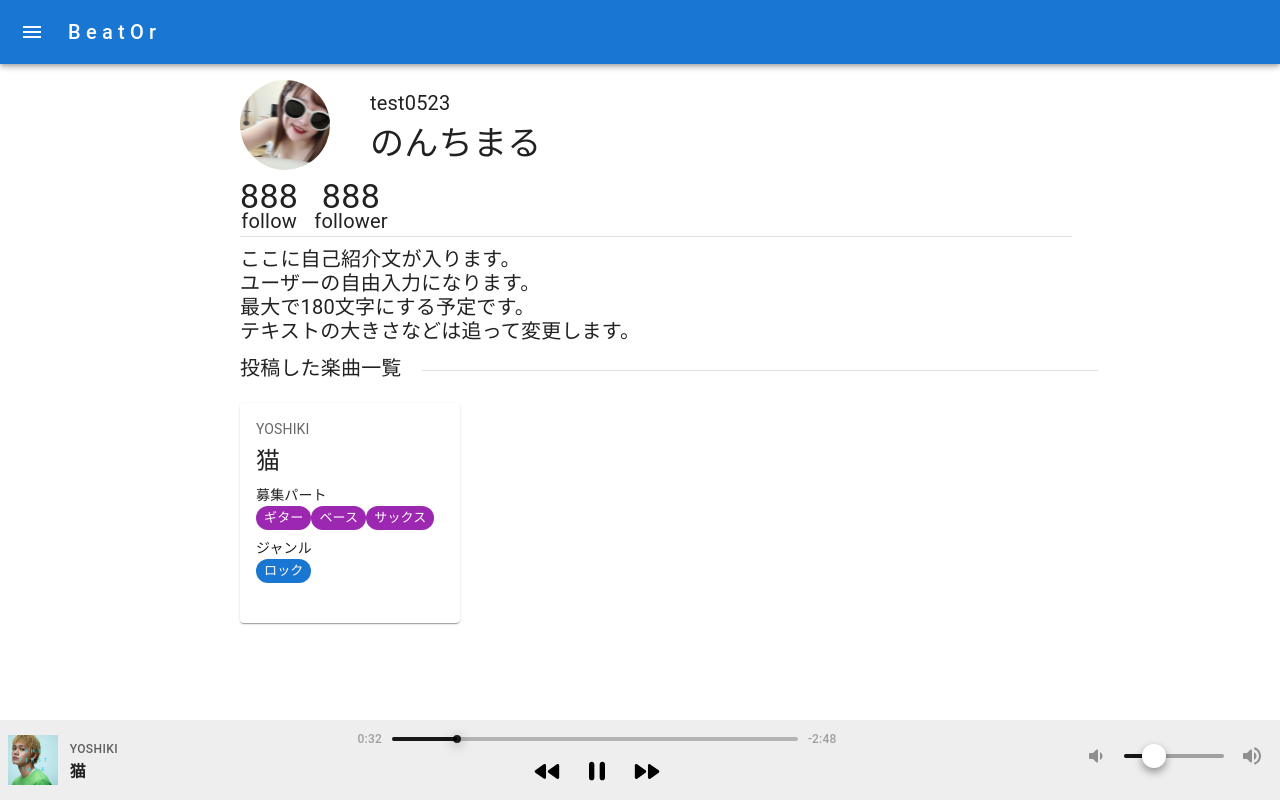
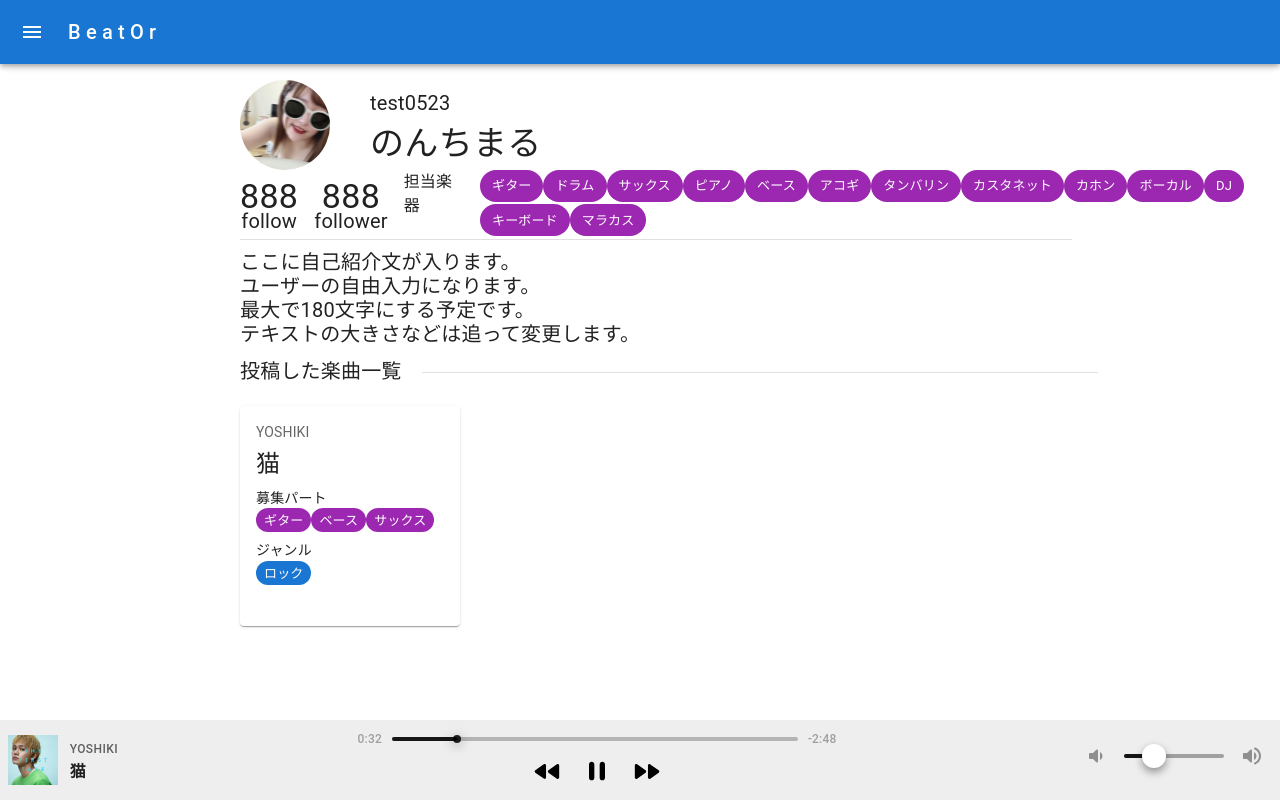
Before and after one commit to Jumpei-Arigaya/beator-front-web, a Next.js app: page /profile in a window 1280 px wide. Built offline with nearby package versions, Linux system fonts and the light colour scheme.

Commit message:
担当楽器の実装

```diff
--- /dev/null
+++ b/src/features/Profile/components/TantouGakki.tsx
@@ -0,0 +1,42 @@
+import { Typography, Stack, Chip } from "@mui/material";
+/**
+ * プロフィールに表示する担当楽器のコンポーネント
+ */
+type TantouGakkiProps = {};
+
+export const TantouGakki: React.FC<TantouGakkiProps> = ({}) => {
+  return (
+    <>
+      <Typography
+        fontSize="h7.fontSize"
+        sx={{ lineHeight: 1.5, margin: "0 1em" }}
+      >
+        担当楽器
+      </Typography>
+      <Stack
+        alignItems="center"
+        flexWrap="wrap"
+        sx={{
+          maxWidth: "800px",
+          marginBottom: 0.3,
+        }}
+      >
+        <Stack direction="row" flexWrap="wrap">
+          <Chip label="ギター" color="secondary" sx={{ marginBottom: 0.3 }} />
+          <Chip label="ドラム" color="secondary" />
+          <Chip label="サックス" color="secondary" />
+          <Chip label="ピアノ" color="secondary" />
+          <Chip label="ベース" color="secondary" />
+          <Chip label="アコギ" color="secondary" />
+          <Chip label="タンバリン" color="secondary" />
+          <Chip label="カスタネット" color="secondary" />
+          <Chip label="カホン" color="secondary" />
+          <Chip label="ボーカル" color="secondary" />
+          <Chip label="DJ" color="secondary" />
+          <Chip label="キーボード" color="secondary" />
+          <Chip label="マラカス" color="secondary" />
+        </Stack>
+      </Stack>
+    </>
+  );
+};
--- a/src/features/Profile/components/UserProfilePage.tsx
+++ b/src/features/Profile/components/UserProfilePage.tsx
@@ -7,9 +7,10 @@ import { Box, Typography } from "@mui/material";
 import { SocialConnection } from "@/features/Profile/components/SocialConnection";
 import { Horizon } from "./Horizon";
 import { Introduction } from "./Introduction";
-import { PostCard } from "@/features/lookingForSounds/components/PostCard";
-import CreateSong from "@/pages/create_song";
+
 import { CreatedSongs } from "./CreatedSongs";
+
+import { TantouGakki } from "./TantouGakki";
 
 /**
  * プロフィールに表示するプロフィール画面
@@ -31,7 +32,10 @@ export const UserProfilePage: React.FC<UserProfilePageProps> = ({}) => {
               </Typography>
             </Box>
           </Box>
-          <SocialConnection />
+          <Box sx={{ display: "flex" }}>
+            <SocialConnection />
+            <TantouGakki />
+          </Box>
           <Horizon />
           <Introduction />
           <CreatedSongs />
```
Also changed, not shown: 1 other file (tests, documents, lock files or other folders).
